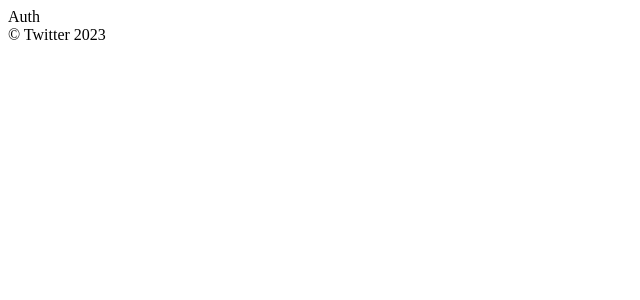
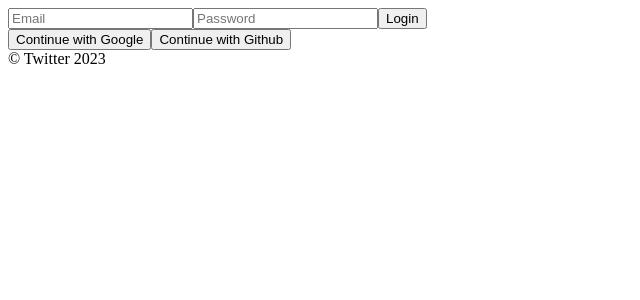
Before and after one commit to kangkyeongseo/twitter-clone, a React (Create React App) app: page /#/ in a window 1280 px wide. Shown: the top 300 px of the page, without its empty margins (0-640 px from the left). Built offline with nearby package versions, Linux system fonts and the light colour scheme; no server answers.

Commit message:
Login Form

```diff
--- a/src/routes/Auth.js
+++ b/src/routes/Auth.js
@@ -1,5 +1,48 @@
-import React from "react";
+import React, { useState } from "react";
 
-const Auth = () => <span>Auth</span>;
+const Auth = () => {
+  const [email, setEmail] = useState("");
+  const [password, setPassword] = useState("");
+  const onChange = (event) => {
+    const {
+      target: { name, value },
+    } = event;
+    if (name === "email") {
+      setEmail(value);
+    } else if (name === "password") {
+      setPassword(value);
+    }
+  };
+  const onSubmit = (event) => {
+    event.preventDefault();
+  };
+  return (
+    <div>
+      <form onSubmit={onSubmit}>
+        <input
+          onChange={onChange}
+          name="email"
+          type="email"
+          placeholder="Email"
+          required
+          value={email}
+        />
+        <input
+          onChange={onChange}
+          name="password"
+          type="password"
+          placeholder="Password"
+          required
+          value={password}
+        />
+        <input type="submit" value="Login" />
+      </form>
+      <div>
+        <button>Continue with Google</button>
+        <button>Continue with Github</button>
+      </div>
+    </div>
+  );
+};
 
 export default Auth;
```
